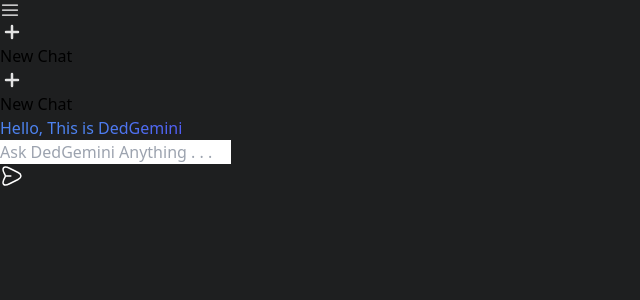
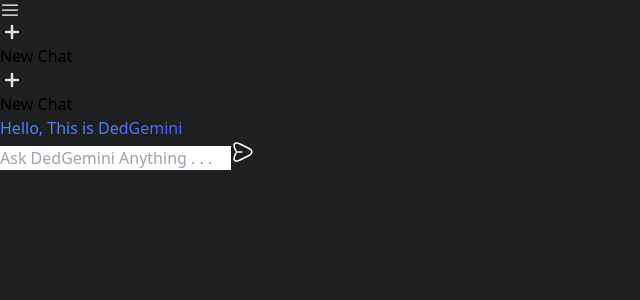
Before and after one commit to siddhantcvdi/gemini, a React (Vite) app: page / in a window 1280 px wide. Shown: the top 300 px of the page, without its empty margins (0-640 px from the left). Built offline with nearby package versions, Linux system fonts and the light colour scheme; no server answers.

Commit message:
Some UI fixes

```diff
--- a/src/components/Input.jsx
+++ b/src/components/Input.jsx
@@ -5,7 +5,7 @@
 
 function Input() {
 
-  const {inpText, setInpText, setResult, setSentQuery, sentQuery, setLoad} = useContext(GlobalContext)
+  const {inpText, setInpText, setResult, setSentQuery, sentQuery, setLoad, load} = useContext(GlobalContext)
   const genAI = new GoogleGenerativeAI(import.meta.env.VITE_API_KEY);
   const model = genAI.getGenerativeModel({ model: "gemini-1.5-flash" });
 
@@ -32,10 +32,12 @@
         <div className='border-[1px] rounded-full border-[#4a5050] w-[90%] max-w-[700px] h-[90%] flex pl-8 pr-2 items-center justify-around'>
           <input type="text" className='bg-transparent w-full h-10 text-[#d8d8d8] text-[17px] outline-none'
           onChange={(e)=>setInpText(e.target.value)} value={inpText} placeholder='Ask DedGemini Anything . . .'/>
-          <img src={send} alt=""
-          className='rounded-full p-2 cursor-pointer bg-blue-600 active:bg-blue-800'
+          <button
+          className='rounded-full p-2 cursor-pointer bg-blue-600 active:bg-blue-800 disabled:bg-gray-400 disabled:cursor-wait'
           onClick={()=>sendQuery(inpText)}
-          />
+          disabled = {load}>
+            <img src={send} alt="" />
+          </button>
         </div>
       </div>
   )
--- a/src/components/Result.jsx
+++ b/src/components/Result.jsx
@@ -37,7 +37,7 @@
   } else
     return (
       <div className="w-full flex flex-col  items-center p-4 overflow-hidden">
-        <div className="max-w-[680px] w-[90%] pl-4 justify-start text-white font-bold text-xl mb-2">
+        <div className="max-w-[680px] w-[90%] pl-4 justify-start text-white font-bold text-xl mb-2 text-ellipsis">
           {sentQuery}
         </div>
         <div className="text-white max-w-[680px] w-[90%] p-4 overflow-scroll space-y-4">
--- a/src/components/Sidebar.jsx
+++ b/src/components/Sidebar.jsx
@@ -4,7 +4,7 @@
 import { GlobalContext } from "../contexts/GlobalContext";
 
 function Sidebar() {
-    const {isExpanded, setIsExpanded, isMobile, setIsMobile, setResult}= useContext(GlobalContext)
+    const {isExpanded, setIsExpanded, isMobile, setIsMobile, setResult, load}= useContext(GlobalContext)
     useEffect(()=>{
         const handleResize = () => {
             if(window.innerWidth>=1024)
@@ -22,12 +22,13 @@
     },[])
     return (
         <nav className={`shadow-2xl ${isExpanded?'w-[80%] p-3':isMobile? 'w-0 p-0 m-0' : 'w-[72px] p-3'} max-w-[400px] box-border h-screen bg-[#282a2c] duration-300 ease-linear rounded-r-lg pt-[100px] ${isMobile?'absolute z-20':'static'} `}>
-            <div
+            <button
+            disabled = {load}
             onClick={()=>{setResult('')}}
-             className={`${isExpanded?'w-[125px]':'w-[40px]'} h-[40px] rounded-full bg-[#202123] ml-1 flex items-center justify-between p-2 duration-300 cursor-pointer ${isMobile && !isExpanded?'hidden':'flex'} active:bg-[#32373d]`}>
+             className={`${isExpanded?'w-[125px]':'w-[40px]'} h-[40px] rounded-full bg-[#202123] ml-1 flex items-center justify-between p-2 duration-300 cursor-pointer ${isMobile && !isExpanded?'hidden':'flex'} active:bg-[#32373d] disabled:cursor-wait`}>
                 <img src={plus} alt="" />
                 <p className={`text-[#e3e3e3] text-[14px] font-bold mr-2  ${isExpanded?'block':'hidden'} text-nowrap `}>New Chat</p>
-            </div>
+            </button>
         </nav>
     );
 }
--- a/src/components/Topbar.jsx
+++ b/src/components/Topbar.jsx
@@ -3,15 +3,16 @@
 import { GlobalContext } from "../contexts/GlobalContext";
 import plus from '../assets/plus.svg'
 function Topbar() {
-  const {setResult}= useContext(GlobalContext)
+  const {setResult, load}= useContext(GlobalContext)
   return (
     <div className="w-[100%] h-14 bg-[#1e1f20] p-6 ">
-      <div
+      <button
+        disabled = {load}
         onClick={()=>{setResult('')}}
         className={`absolute z-10 top-0 mt-3 right-2 w-[125px] flex h-[48px] rounded-full sm:hidden ml-1 items-center justify-between p-3 cursor-pointer} active:bg-[#32373d]`}>
         <img src={plus} alt="" />
         <p className={`text-[#e3e3e3] text-[14px] font-bold mr-2 text-nowrap `}>New Chat</p>
-      </div>
+      </button>
     </div>
   );
 }
--- a/src/contexts/GlobalContext.jsx
+++ b/src/contexts/GlobalContext.jsx
@@ -1,18 +1,35 @@
 import { createContext, useContext, useState } from "react";
 
-export const GlobalContext = createContext(null)
+export const GlobalContext = createContext(null);
 
 export const GlobalProvider = (props) => {
   const [isExpanded, setIsExpanded] = useState(true);
   const [isMobile, setIsMobile] = useState(false);
-  const [inpText, setInpText] = useState('');
-  const [result, setResult] = useState('')
-  const [sentQuery, setSentQuery] = useState('');
+  const [inpText, setInpText] = useState("");
+  const [result, setResult] = useState("");
+  const [sentQuery, setSentQuery] = useState("");
   const [load, setLoad] = useState(false);
   const [history, setHistory] = useState([]);
   return (
-  <GlobalContext.Provider value={{isExpanded, setIsExpanded, isMobile, setIsMobile, inpText, setInpText, result, setResult, sentQuery, setSentQuery, load, setLoad}}>
-    {props.children}
-  </GlobalContext.Provider>
-)
-}
+    <GlobalContext.Provider
+      value={{
+        isExpanded,
+        setIsExpanded,
+        isMobile,
+        setIsMobile,
+        inpText,
+        setInpText,
+        result,
+        setResult,
+        sentQuery,
+        setSentQuery,
+        load,
+        setLoad,
+        history,
+        setHistory
+      }}
+    >
+      {props.children}
+    </GlobalContext.Provider>
+  );
+};
```
